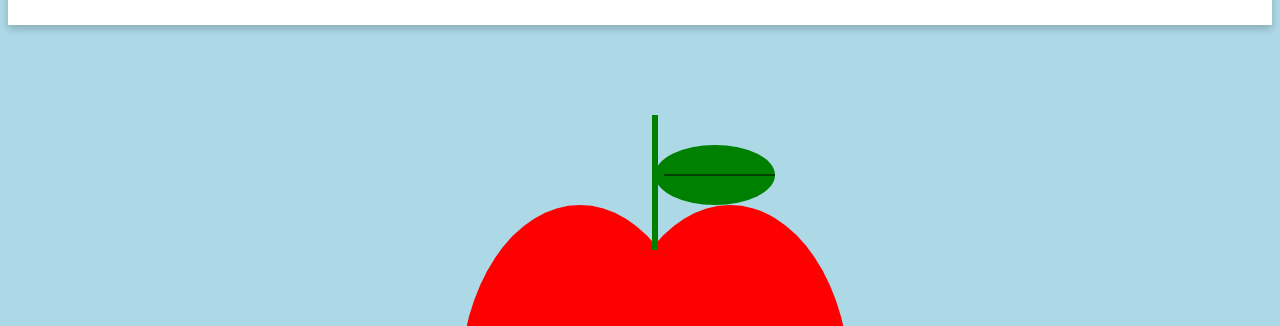
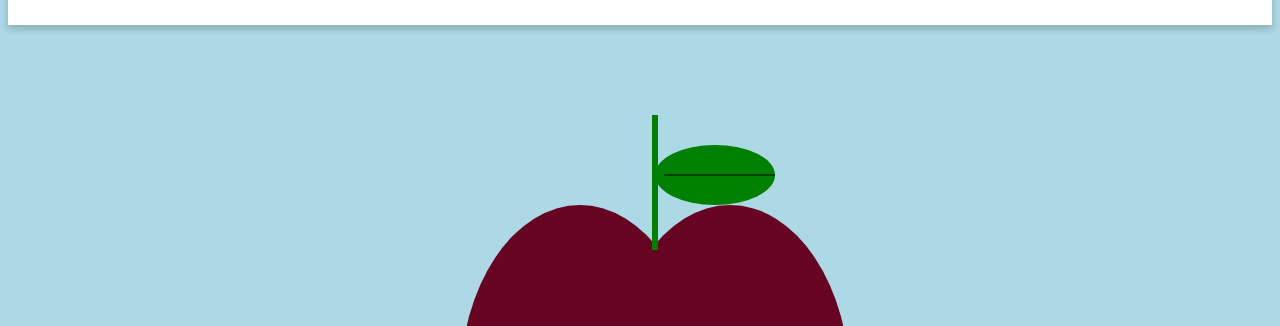
Before and after one commit to EdwinShibuMathew/Pomodoro-Timer, a plain HTML site: page index.html in a window 1280 px wide. Shown: the part 91-417 px from the top of the page. Drawn offline with Linux system fonts and the light colour scheme.

Commit message:
Changed colour to make stop button differentiable

```diff
--- a/index.html
+++ b/index.html
@@ -12,8 +12,20 @@
     </nav>
     <div class="timer-container">
       <svg width="600" height="600" xmlns="http://www.w3.org/2000/svg">
-        <ellipse rx="120" ry="180" cx="240" cy="360" style="fill: red" />
-        <ellipse rx="120" ry="180" cx="390" cy="360" style="fill: red" />
+        <ellipse
+          rx="120"
+          ry="180"
+          cx="240"
+          cy="360"
+          style="fill: rgb(103, 4, 34)"
+        />
+        <ellipse
+          rx="120"
+          ry="180"
+          cx="390"
+          cy="360"
+          style="fill: rgb(103, 4, 34)"
+        />
         <ellipse rx="60" ry="30" cx="375" cy="150" style="fill: green" />
         <line
           x1="315"
```
